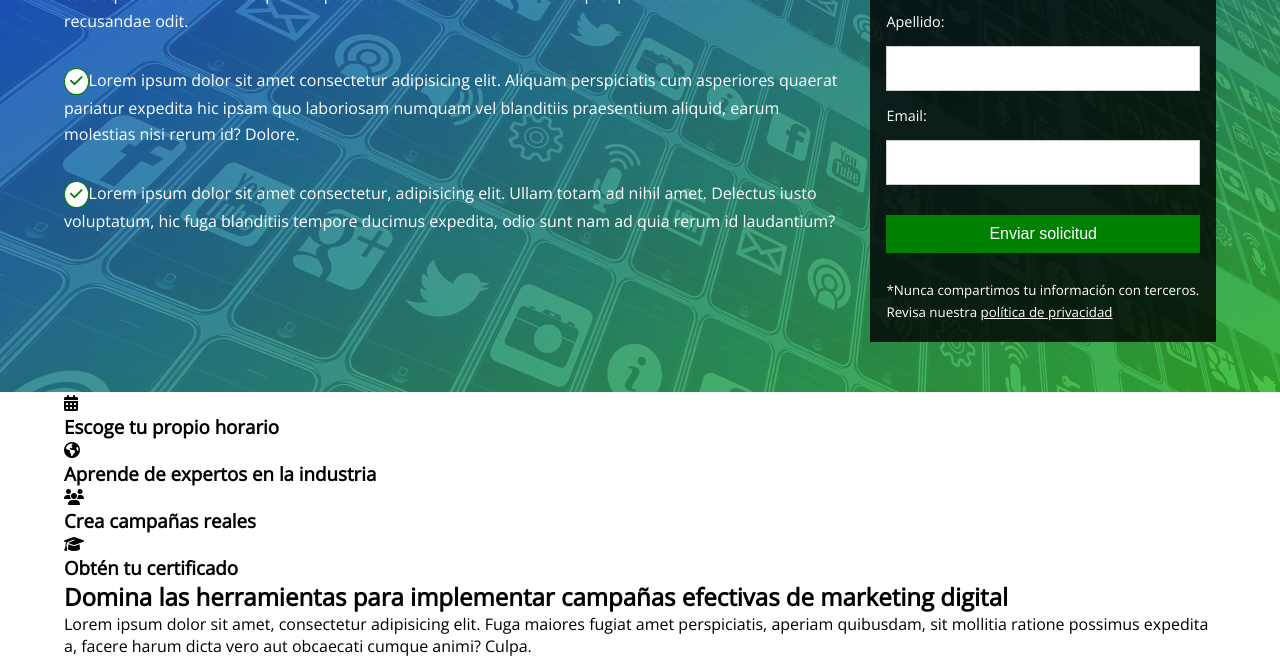
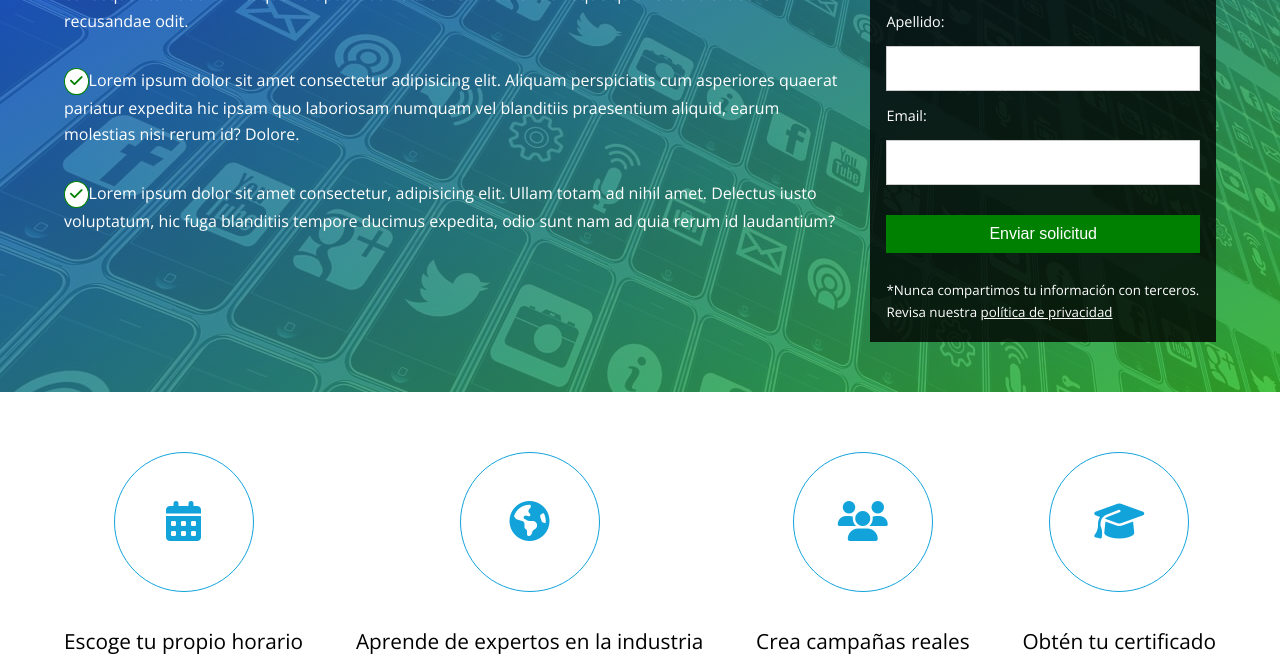
Before and after one commit to josearg150/LandingPageUdemy, a plain HTML site: page index.html in a window 1280 px wide. Shown: the part 291-951 px from the top of the page. Drawn offline with nearby package versions, Linux system fonts and the light colour scheme.

Commit message:
Seccion 2 completada

```diff
--- a/css/Estilos.css
+++ b/css/Estilos.css
@@ -132,3 +132,32 @@ input[type="submit"] {
 small a {
     color: #fff;
 }
+
+/*Seccion 2*/
+article > section:nth-child(2) {
+    padding: 60px 0;
+}
+
+#seccionDos {
+    display: flex;
+    flex-flow: row wrap;
+    justify-content: space-between;
+    text-align: center;
+}
+
+#seccionDos i {
+    color: #13a3db;
+    font-size: 2.50rem;
+    border: 1px solid;
+    border-radius: 50%;
+    padding: 48px 0;
+    width: 140px;
+    height: 140px;
+    margin-bottom: 35px;
+}
+
+.col h3 {
+    font-size: 1.3rem;
+    font-weight: 500;
+    margin-bottom: 12px;
+}
```
